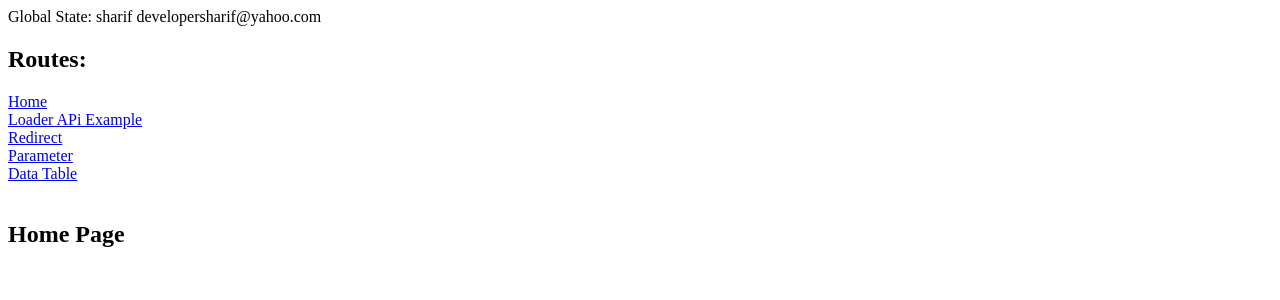
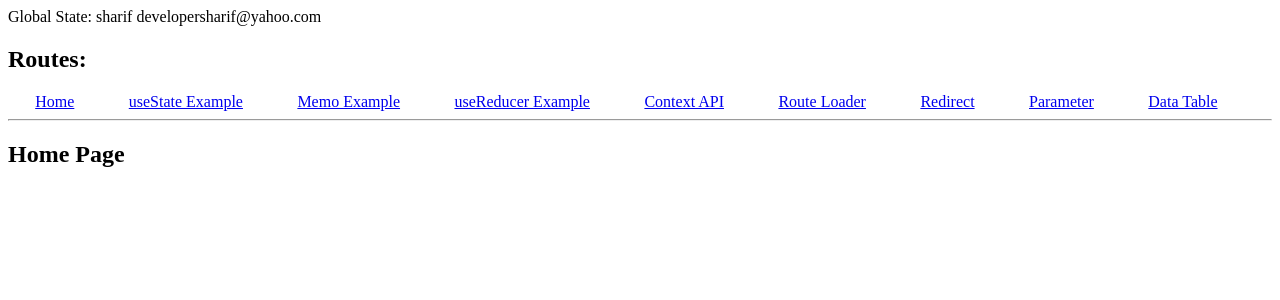
Before and after one commit to developersharif/reactExample, a React (Vite) app: page /#/ in a window 1280 px wide. Shown: the top 300 px of the page. Built offline with nearby package versions, Linux system fonts and the light colour scheme.

Commit message:
Default Layout created

```diff
--- a/src/Pages/layout/AppLayout.jsx
+++ b/src/Pages/layout/AppLayout.jsx
@@ -20,12 +20,18 @@ const AppLayout = ({title="Default Title",children}) => {
         <div>
         Global State: {data.data.data.user.name} { data.data.data.user.email }
       <h2> Routes:</h2>
+      <nav style={{display:'flex',flexWrap: 'wrap',justifyContent: 'space-evenly'}}>
       <Link to="/">Home</Link> <br />
-      <Link to="/test">Loader APi Example</Link> <br />
+      <Link to="/usestate">useState Example</Link> <br />
+      <Link to="/memo">Memo Example</Link> <br />
+      <Link to="/reducer">useReducer Example</Link> <br />
+      <Link to="/context">Context API</Link> <br />
+      <Link to="/loader">Route Loader</Link> <br />
       <Link to="/redirect">Redirect</Link> <br />
       <Link to="/update/hello-world">Parameter</Link> <br />
       <Link to="/datatable" replace={true}>Data Table</Link> <br />
-            <br />
+      </nav>
+            <hr />
             {children}
         </div>
     );
```
